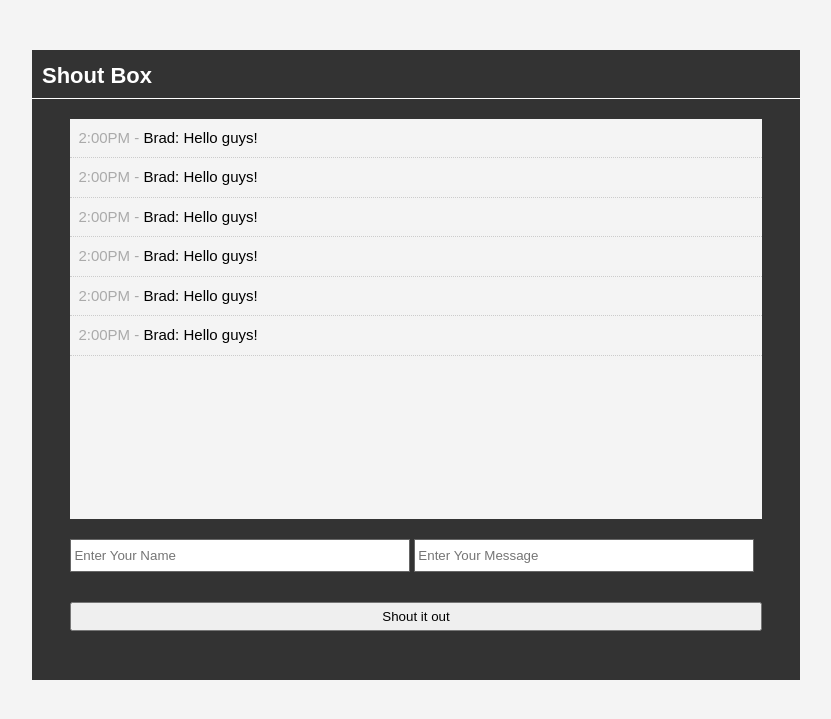
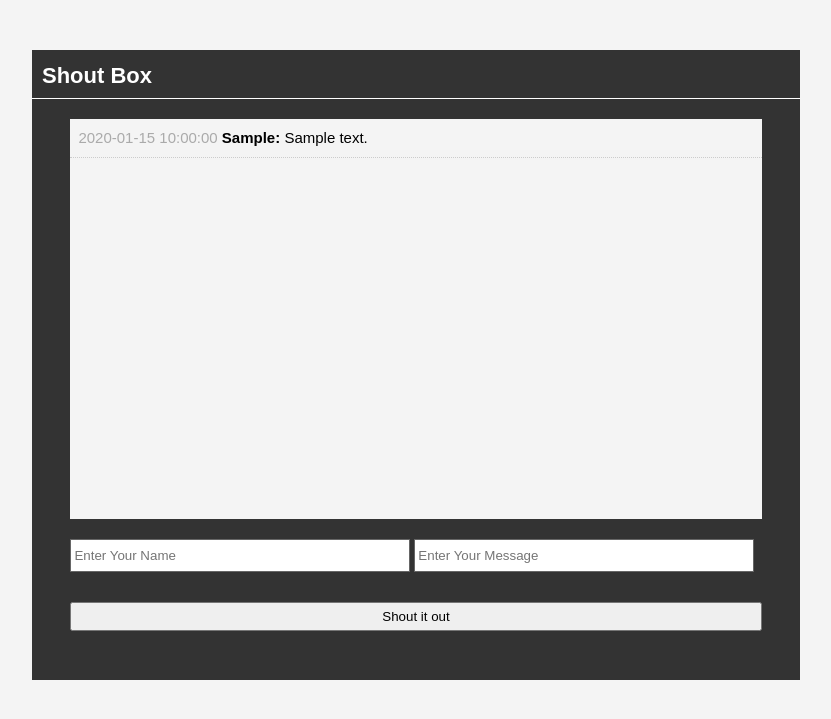
Before and after one commit to Brienyll/Shoutbox, a PHP site: page / in a window 1280 px wide. Shown: the top 719 px of the page, without its empty margins (224-1055 px from the left). Run offline with PHP 8.4, Linux system fonts and the light colour scheme; tables that the repository leaves empty or names only in its code hold one stand-in row (values such as "Sample post").

Commit message:
added fetch to shouts

```diff
--- a/index.php
+++ b/index.php
@@ -1,3 +1,9 @@
+<?php include 'database.php' ; ?>
+<?php
+  //Create Query
+  $query = "SELECT * FROM shouts";
+  $shouts = mysqli_query($con, $query);
+ ?>
 <!DOCTYPE html>
 <html>
   <head>
@@ -12,12 +18,9 @@
       </header>
       <div id="shouts">
         <ul>
-          <li class="shout"><span>2:00PM - </span>Brad: Hello guys!</li>
-          <li class="shout"><span>2:00PM - </span>Brad: Hello guys!</li>
-          <li class="shout"><span>2:00PM - </span>Brad: Hello guys!</li>
-          <li class="shout"><span>2:00PM - </span>Brad: Hello guys!</li>
-          <li class="shout"><span>2:00PM - </span>Brad: Hello guys!</li>
-          <li class="shout"><span>2:00PM - </span>Brad: Hello guys!</li>
+          <?php  while($row = mysqli_fetch_assoc($shouts)) :  ?>
+            <li class="shout"><span><?php echo $row['time'].' ' ?></span><strong><?php echo $row['user'].': '?></strong><?php echo $row['message'] ?></li>
+          <?php endwhile; ?>
         </ul>
       </div>
       <div id="input">
```
